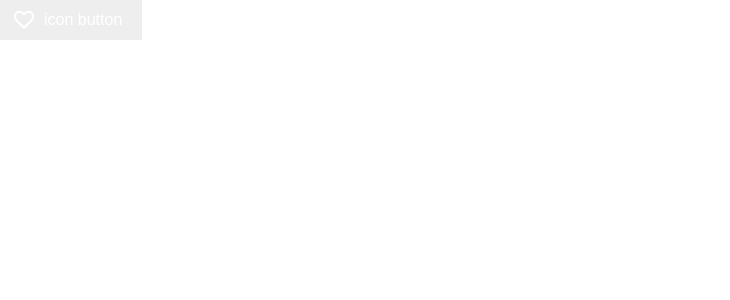
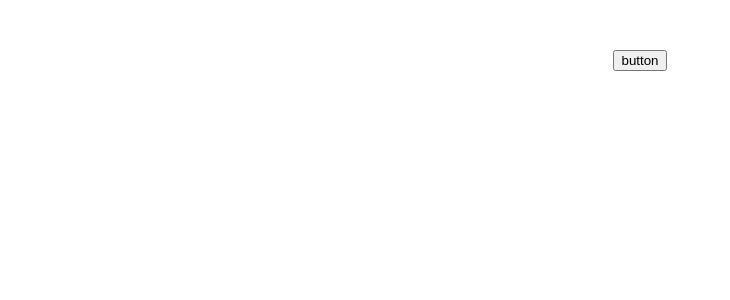
Before and after one commit to richardimaoka/react-code-snippets, a Next.js app in the folder nextjs/: page / in a window 1280 px wide. Shown: the top 300 px of the page, without its empty margins (0-730 px from the left). Built offline with nearby package versions, Linux system fonts and the light colour scheme.

Commit message:
default button

```diff
--- /dev/null
+++ b/nextjs/app/components/buttons/Button.tsx
@@ -0,0 +1,3 @@
+export function Button() {
+  return <button>button</button>;
+}
--- /dev/null
+++ b/nextjs/app/page.module.css
@@ -0,0 +1,7 @@
+.component {
+  display: grid;
+  justify-items: center;
+  align-items: center;
+
+  margin-top: 50px;
+}
--- a/nextjs/app/page.tsx
+++ b/nextjs/app/page.tsx
@@ -1,9 +1,10 @@
-import { IconButton } from "./components/buttons/IconButton";
+import { Button } from "./components/buttons/Button";
+import styles from "./page.module.css";
 
 export default function Page() {
   return (
-    <div>
-      <IconButton text="icon button" />
+    <div className={styles.component}>
+      <Button />
     </div>
   );
 }
```
Also changed, not shown: nextjs/app/components/buttons/Button.module.css (added).
